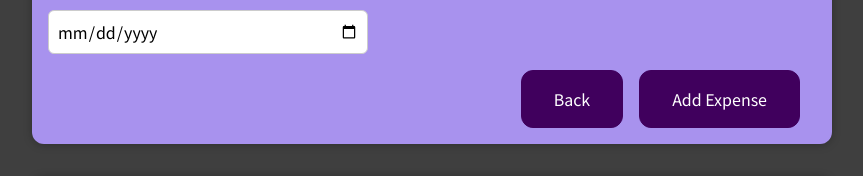
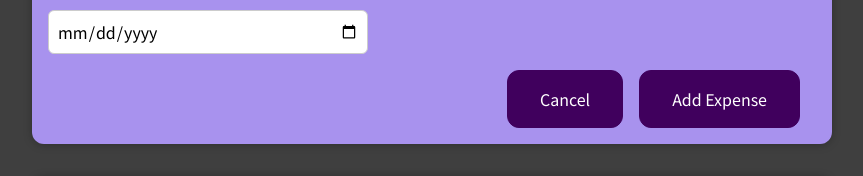
Before and after one commit to john-ngai/schwarzmuller_react, a React (Create React App) app in the folder expenses-app/: page / in a window 1280 px wide. Both pictures are taken after a click on the button "Add New Expense". Shown: the part 160-336 px from the top of the page, without its empty margins (208-1071 px from the left). Built offline with nearby package versions, Linux system fonts and the light colour scheme.

Commit message:
Add a cancel button

```diff
--- a/expenses-app/src/components/NewExpense/ExpenseForm.js
+++ b/expenses-app/src/components/NewExpense/ExpenseForm.js
@@ -2,6 +2,7 @@ import { useState } from 'react';
 import './ExpenseForm.css';
 
 export default function ExpenseForm(props) {
+  const { onSaveExpenseData, onCancel } = props;
   const [userInput, setUserInput] = useState({
     enteredTitle: '',
     enteredAmount: '',
@@ -40,7 +41,7 @@ export default function ExpenseForm(props) {
       date: new Date(enteredDate),
     };
 
-    props.onSaveExpenseData(expenseData);
+    onSaveExpenseData(expenseData);
 
     // Clear the form at the end of the onSubmit handler.
     setUserInput({
@@ -86,7 +87,9 @@ export default function ExpenseForm(props) {
       </div>
 
       <div className="new-expense__actions">
-        <button onClick={() => setDisplayForm(false)}>Back</button>
+        <button type="button" onClick={onCancel}>
+          Cancel
+        </button>
         <button type="submit">Add Expense</button>
       </div>
     </form>
```
